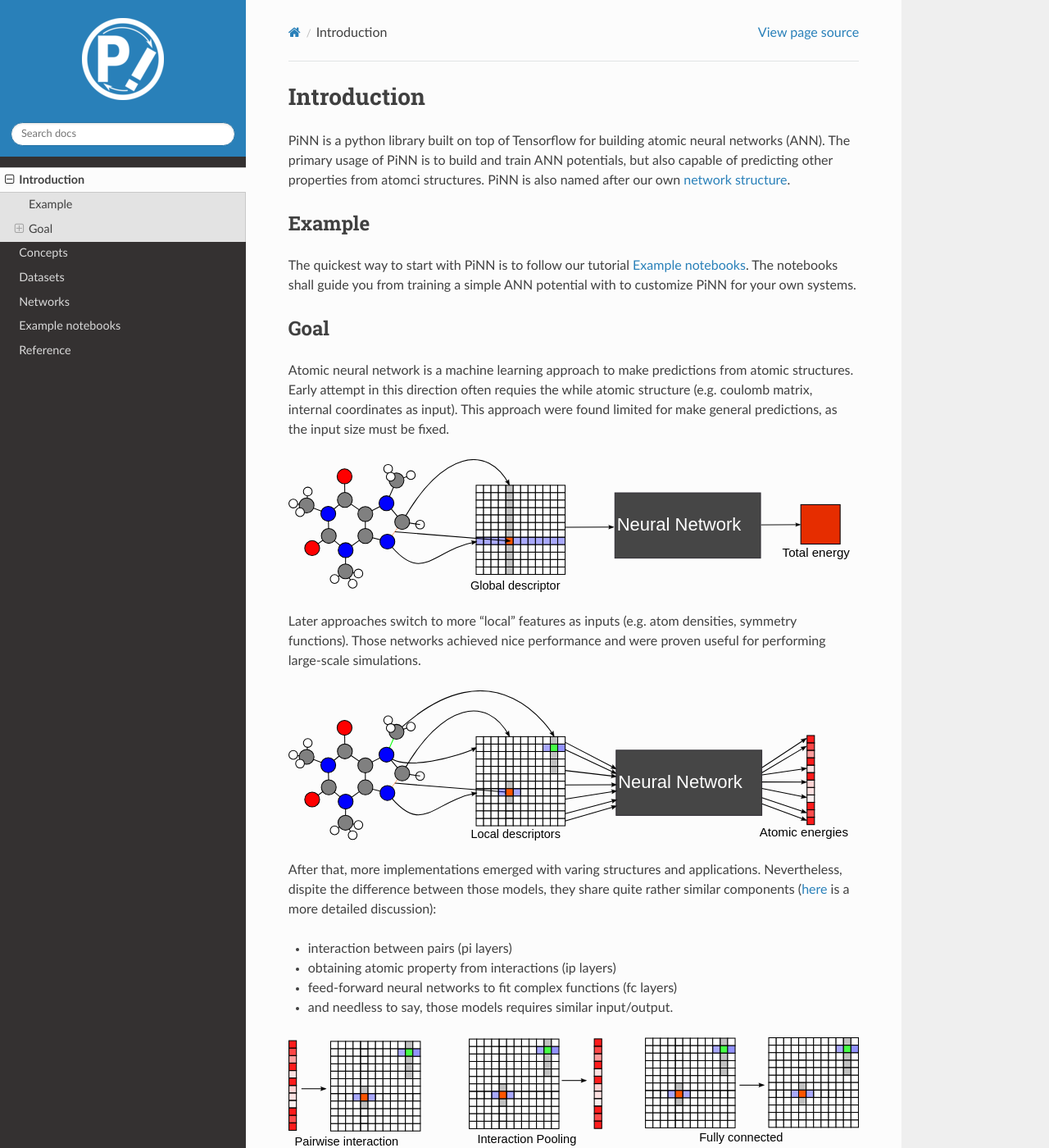
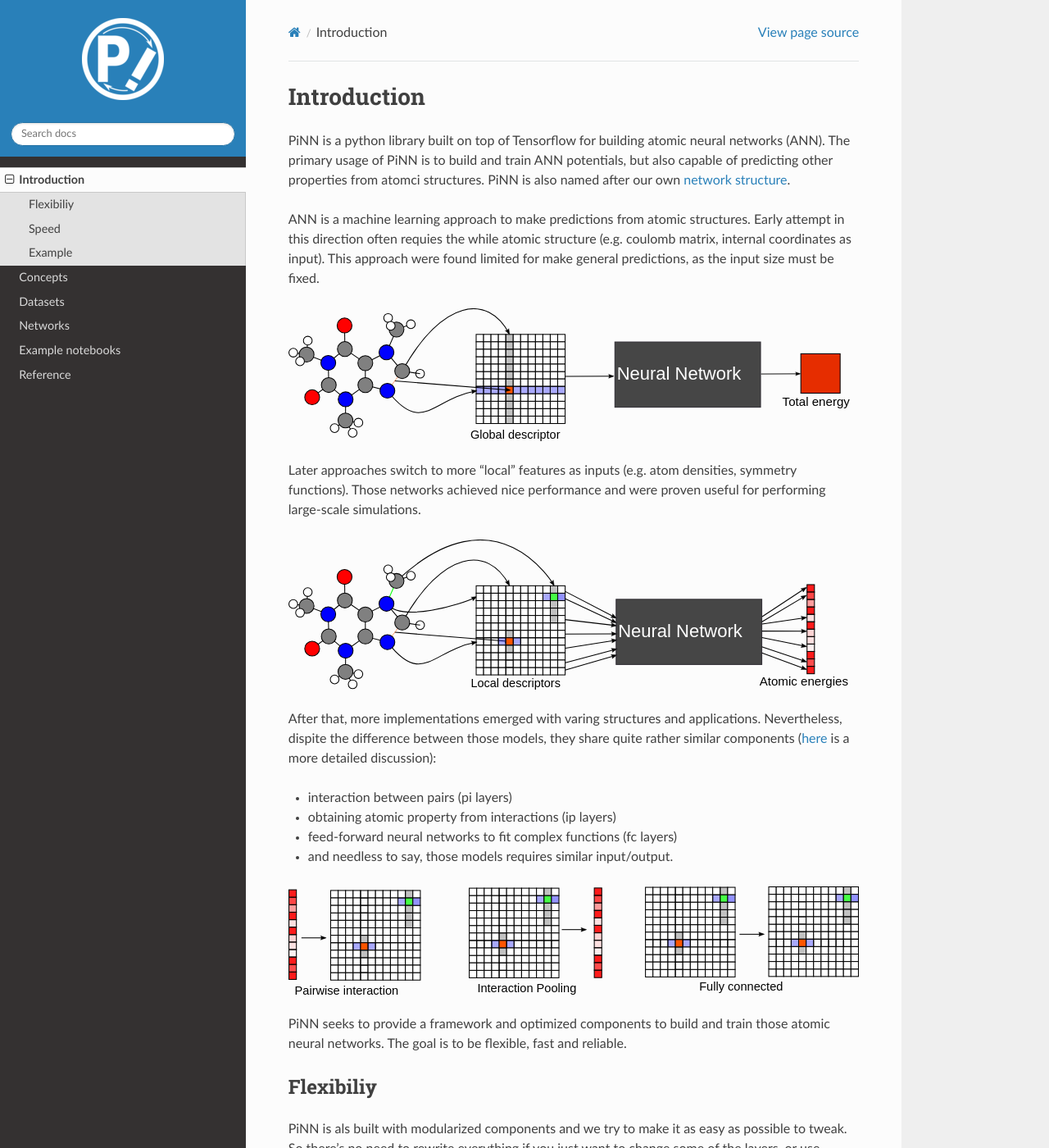
Before and after one commit to Teoroo-CMC/PiNN, a Sphinx documentation site: the page built from doc/introduction.rst, in a window 1280 px wide and 1400 px high. Shown: the whole window at 82% size. Built offline with Sphinx 7.4.7 and the Read the Docs theme 2.0.0, drawn with Linux system fonts in a browser that asks for light colours; some of the changed text lies outside the part shown.

Commit message:
Fix typos and experiment with Sphinx and Pandoc

```diff
--- a/doc/introduction.rst
+++ b/doc/introduction.rst
@@ -7,17 +7,8 @@ The primary usage of PiNN is to build and train ANN potentials,
 but also capable of predicting other properties from atomci structures.
 PiNN is also named after our own :doc:`network structure <networks/pinn>`.
 
-Example
--------
 
-The quickest way to start with PiNN is to follow our tutorial :doc:`notebooks`.
-The notebooks shall guide you from training a simple ANN potential with
-to customize PiNN for your own systems.
-
-Goal
-----
-
-Atomic neural network is a machine learning approach to make predictions
+ANN is a machine learning approach to make predictions
 from atomic structures.
 Early attempt in this direction often requies the while atomic structure
 (e.g. coulomb matrix, internal coordinates as input).
--- a/doc/networks/pinn.rst
+++ b/doc/networks/pinn.rst
@@ -20,7 +20,7 @@ f1 or f2 defined by Behler. :cite:`behler_constructinghighdimensionalneural_2015
 The weights of the interaction are determined from the pairwise interaction (ip)
 layer which takes as input the properties from interacting atoms.
 The interactions from different neigbours are refined with a fully connected ii
-(interaction -> intreation) layer,
+(interaction -> interaction) layer,
 and subsequently summed to the central atoms
 through a interaction pooling (ip) layer.
 The properties are refined with a fully connected pp (property -> property) layer.
```
Also changed, not shown: other parts of doc/introduction.rst (+7 -0 lines), 1 other file.
